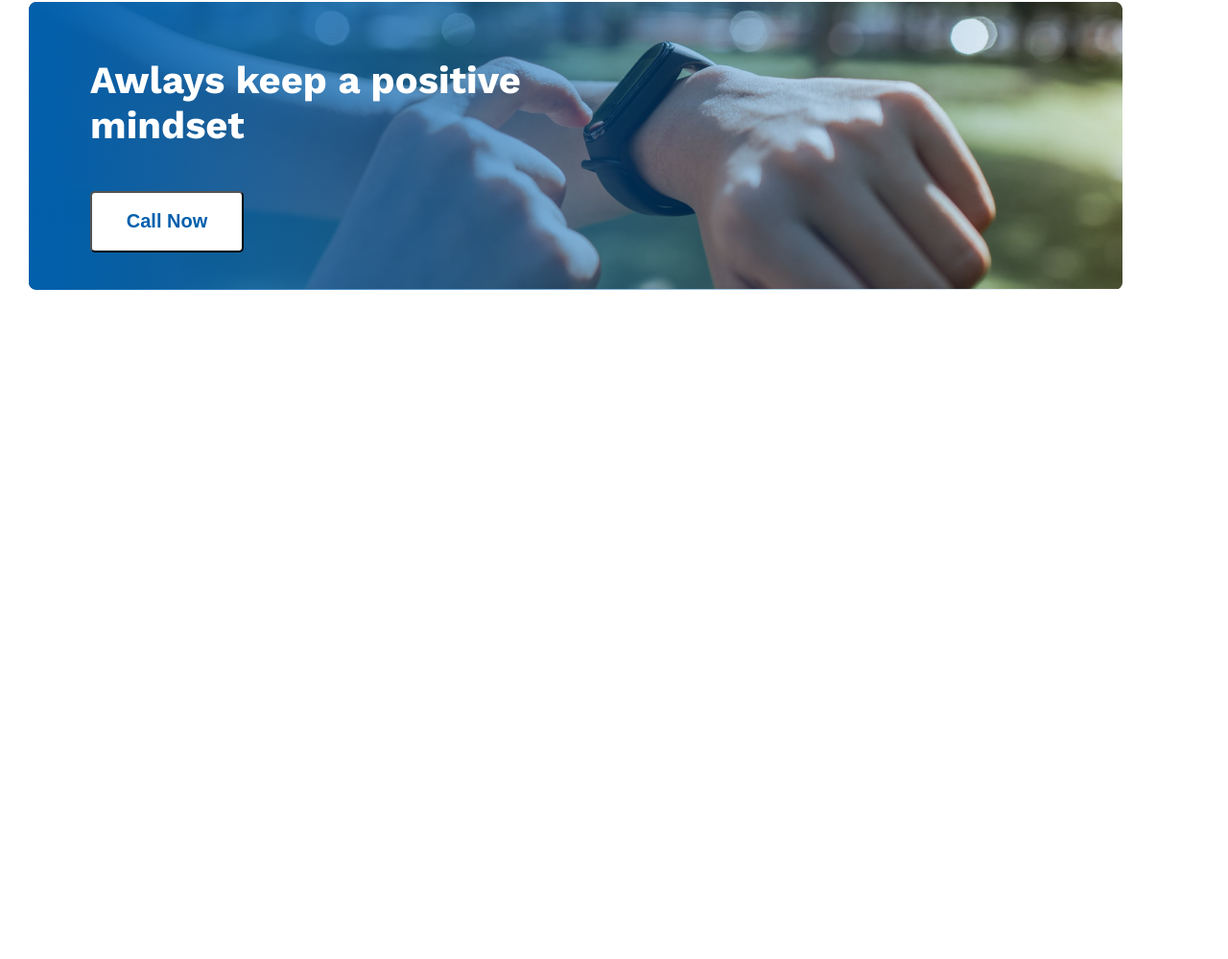
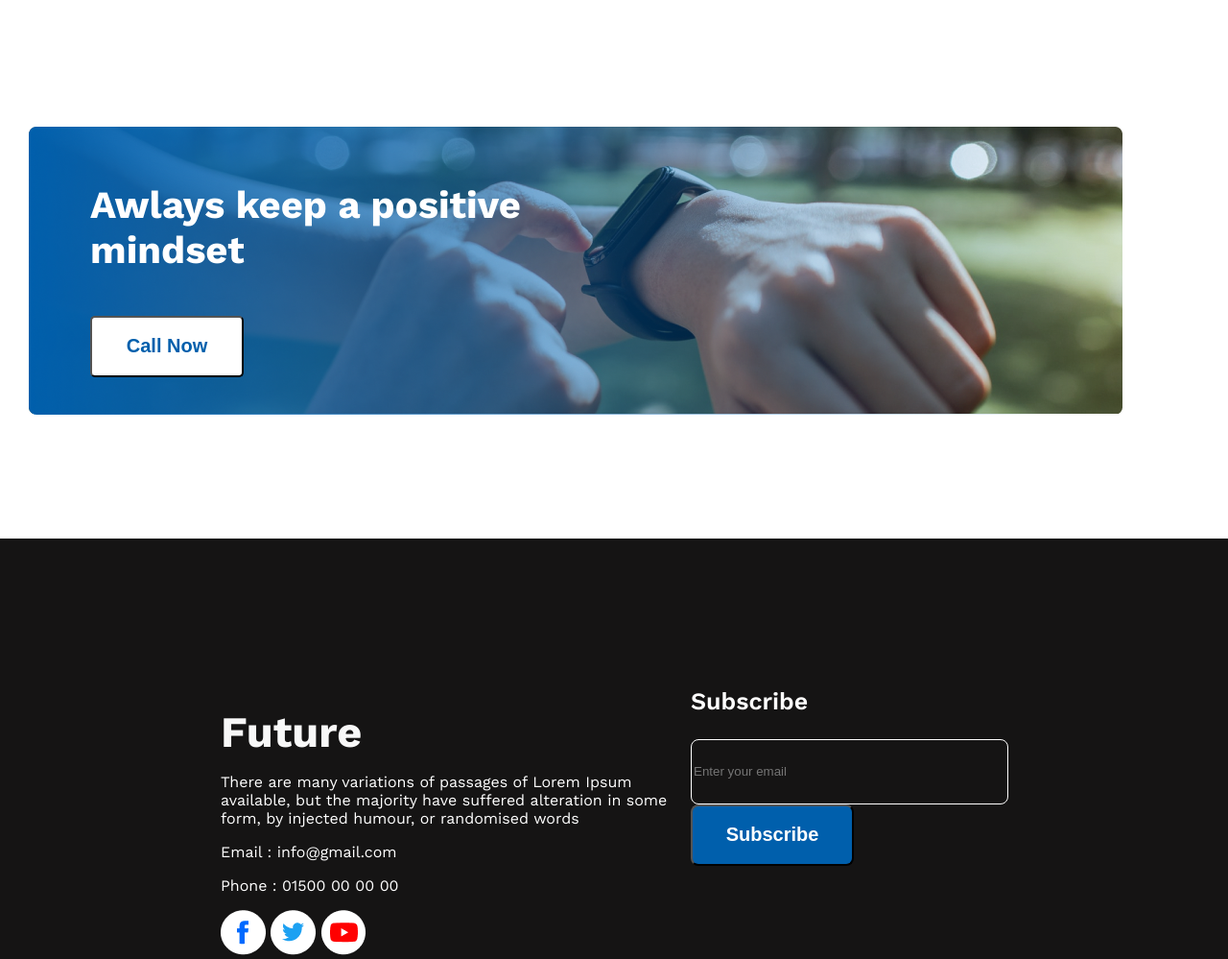
Before and after one commit to masumbi11/new-year-new-me, a plain HTML site: page index.html in a window 1280 px wide. Shown: the part 2219-3218 px from the top of the page at 96% size. Before the commit the page ends 2525 px from the top, so only its background shows below. Drawn offline with nearby package versions, Linux system fonts and the light colour scheme.

Commit message:
New year new me full dizain compilit

```diff
--- a/index.html
+++ b/index.html
@@ -82,7 +82,32 @@
 
     </main>
     <footer>
+        <div>
+            <div class="footer-contenar">
 
+                <div class="footer-Future-title-con">
+                    <h3 class="footer-Future-title">Future</h3>
+                    <p class="footer-Future-content">There are many variations of passages of Lorem Ipsum available, but the majority have suffered alteration in some form, by injected humour, or randomised words</p>
+                    <p >Email : info@gmail.com</p>
+                    <p >Phone : 01500 00 00 00</p>
+                </div>
+                <div class="footer-Subscribe-title-con">
+                    <h3 class="footer-Subscribe-title">Subscribe</h3>
+                    <form action="">
+                        <input type="email" placeholder="Enter your email" name="" id="">
+                        <button>Subscribe</button>
+                    </form>
+                </div>
+
+
+
+            </div>
+            <div class="sosal-icone">
+                <img src="./images/icons/fb.png" alt="">
+                <img src="./images/icons/twitter.png" alt="">
+                <img src="./images/icons/youtube.png" alt="">
+            </div>
+        </div>
     </footer>
 
 </body>
--- a/styles/style.css
+++ b/styles/style.css
@@ -122,6 +122,8 @@ header >div{
     background-image:url("../images/watch.png");
     background-repeat: no-repeat;
     margin-left: 30px;
+    margin-top: 130px;
+    margin-bottom: 130px;
 }
 .positive-mindset-image{
     position: relative;
@@ -155,3 +157,56 @@ header >div{
     font-weight: 600;
     margin-top: 45px;
 }
+/* footer contaent styles */
+ footer{
+    background-color: #151414;
+    color: #FFF;
+ }
+ .footer-contenar{
+    display: flex;
+    justify-content: space-between;
+    text-align: left;
+    padding-top: 130px;
+ }
+ .footer-Future-title{
+    color: #F8F8F8;
+    font-size: 45px;
+    font-weight: 700;
+    margin-bottom: 16px;
+ }
+ .footer-Subscribe-title{
+    color: #FFF;
+    font-size: 25px;
+    font-weight: 600;
+ }
+ .footer-Future-content{
+    width: 485px;
+    color: #FFF;
+
+ }
+ .footer-Future-title-con{
+    padding-left: 230px;
+ }
+ .footer-Subscribe-title-con{
+    padding-right: 229px;
+ }
+ form input{
+    background-color: #151414;
+    width: 325px;
+    height: 64px;
+    border-radius: 8px;
+    border: 1px solid #FFF;
+    display: block;
+ }
+ button{
+    width: 170.106px;
+    height: 64px;
+    border-radius: 8px;
+    background: #005FAC;
+    color: #FFF;
+    font-size: 20px;
+    font-weight: 600;
+ }
+ .sosal-icone{
+    padding-left: 230px;
+ }
```
